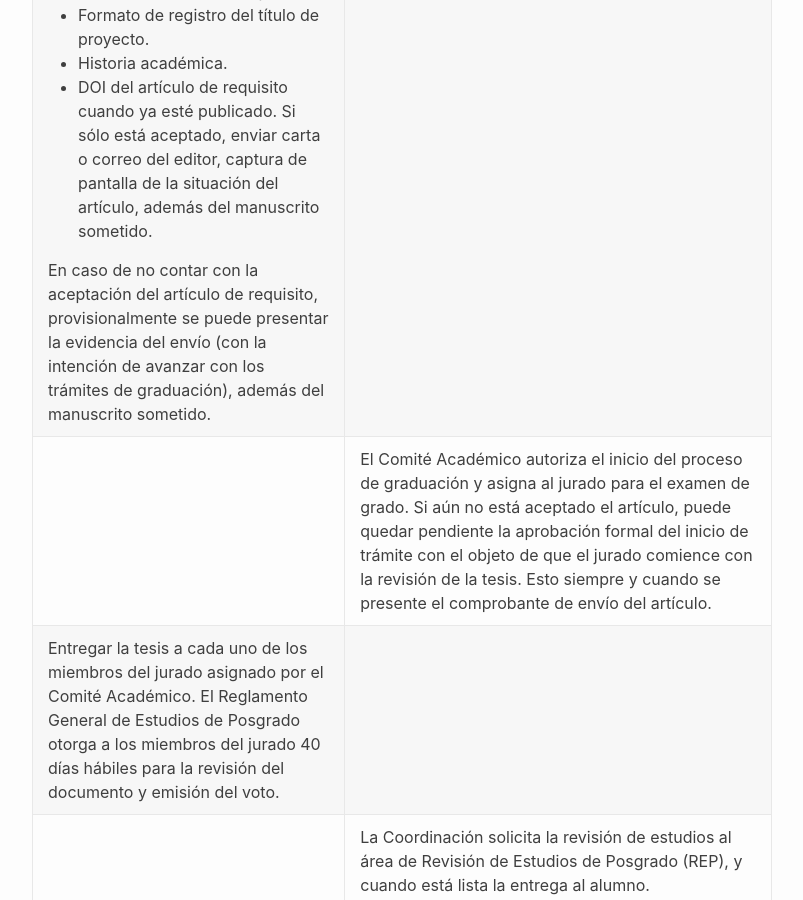
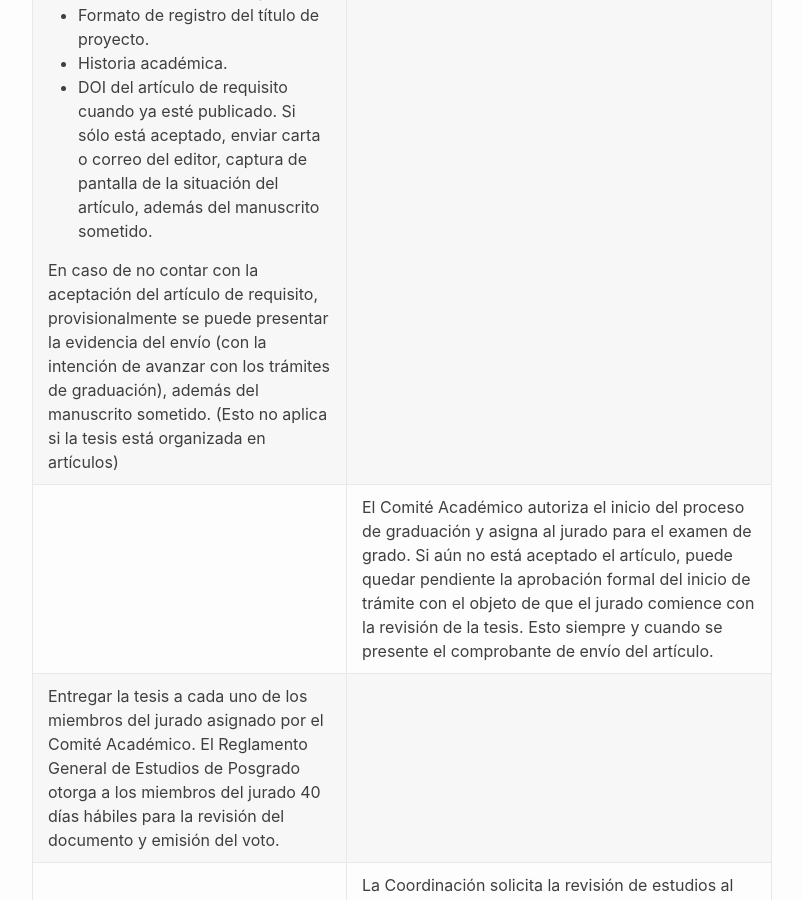
Before and after one commit to pcs-unam/pcs-unam.github.io, a Jekyll site: the page built from doctorado/graduacion.md, in a window 1280 px wide and 900 px high, scrolled down 752 px. Shown: the whole window, without its empty margins (238-1041 px from the left). Built offline with Jekyll 4.4.1, drawn with Linux system fonts in a browser that asks for light colours.

Commit message:
Se agregó que, si la tesis está organizada en artículos, no se puede iniciar trámites teniendo el artículo de requisito sólo enviado.

```diff
--- a/doctorado/graduacion.md
+++ b/doctorado/graduacion.md
@@ -32,7 +32,7 @@ Solicitar al Comité Académico el inicio del proceso de graduación. Para ello
 <li>Formato de registro del título de proyecto.</li>
 <li>Historia académica.</li>
 <li>DOI del artículo de requisito cuando ya esté publicado. Si sólo está aceptado, enviar carta o correo del editor, captura de pantalla de la situación del artículo, además del manuscrito sometido.</li>
-</ul>En caso de no contar con la aceptación del artículo de requisito, provisionalmente se puede presentar la evidencia del envío (con la intención de avanzar con los trámites de graduación), además del manuscrito sometido.
+</ul>En caso de no contar con la aceptación del artículo de requisito, provisionalmente se puede presentar la evidencia del envío (con la intención de avanzar con los trámites de graduación), además del manuscrito sometido. (Esto no aplica si la tesis está organizada en artículos)
 </td>
 <td></td>
 </tr>
```
